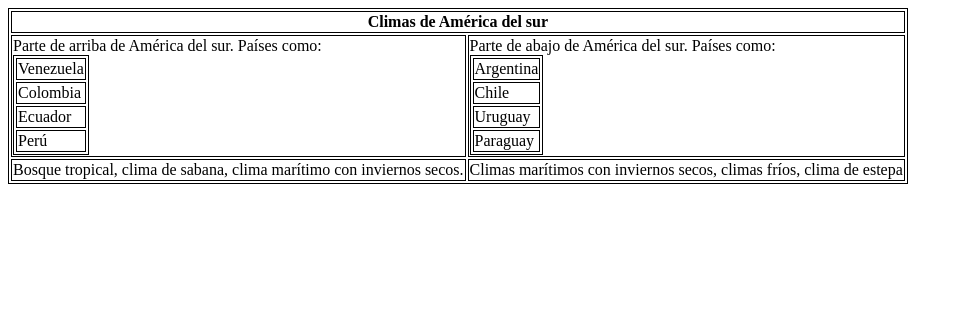
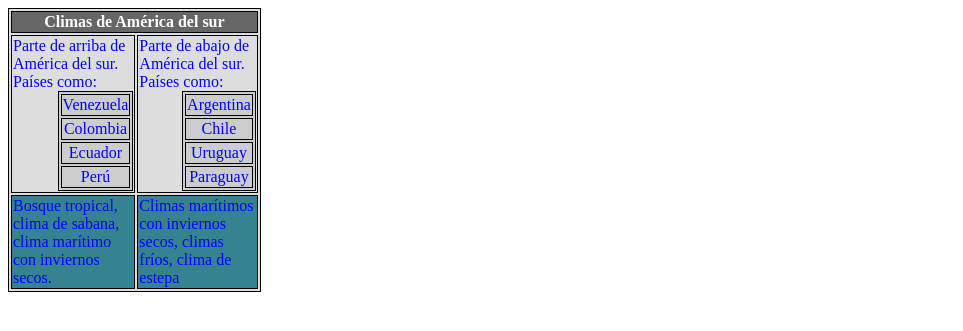
Before and after one commit to DavidColchero/dcv_lm1819, a PHP site: page /tabla03.html in a window 1280 px wide. Shown: the top 331 px of the page, without its empty margins (0-963 px from the left). Run offline with PHP 8.4, Linux system fonts and the light colour scheme.

Commit message:
Fin ejercicio 03

```diff
--- a/Ejercicio03/estilos03.css
+++ b/Ejercicio03/estilos03.css
@@ -1,5 +1,7 @@
 table {
     border: 1px solid black;
+    width: 20%;
+    height: ;
 }
 
 th {
@@ -9,3 +11,26 @@ th {
 td {
     border: 1px solid black;
 }
+
+.tabla_interior {
+    float: top;
+    float: right;
+    width: 27%;
+    text-align: center;
+    background: #CCCCCC;
+}
+
+.gris {
+    background: #DDDDDD;
+    color: blue;
+}
+
+.gris_oscuro {
+    background: #666666;
+    color: white;
+}
+
+.azul {
+    background: #358391;
+    color: blue;
+}
--- a/Ejercicio03/tabla01.html
+++ b/Ejercicio03/tabla01.html
@@ -29,8 +29,8 @@
                 <td style="border: 1px solid black; text-align: center; font-weight: bold; padding: 30px">Colores</td>
                 <td style="border: 1px solid black; text-align: center"><img src="clear-circle-psd-410877.png"></td>
                 <td style="border: 1px solid black; text-align: center"><img src="circulodoble.jpg"></td>
-                <td style="border: 1px solid black; text-align: center"></td>
-                <td style="border: 1px solid black; text-align: center" colspan="2"></td>
+                <td style="border: 1px solid black; text-align: center"><img src="circulodoble.jpg"></td>
+                <td style="border: 1px solid black; text-align: center" colspan="2"><img src="circulodoble.jpg"></td>
             </tr>
             <tr>
                 <td style="border: 1px solid black; text-align: center; font-weight: bold; padding: 30px">Pantalla</td>
--- a/Ejercicio03/tabla03.html
+++ b/Ejercicio03/tabla03.html
@@ -8,17 +8,17 @@
     <link rel="stylesheet" type="text/css" media="screen" href="estilos03.css" />
 </head>
 <body>
-    <table>
+    <table class="gris">
         <thead>
             <tr>
-                <th colspan="4">Climas de América del sur</th>
+                <th class="gris_oscuro" colspan="4">Climas de América del sur</th>
             </tr>
         </thead>
 
         <tbody>
             <tr>
                 <td>Parte de arriba de América del sur. Países como:
-                    <table>
+                    <table class="tabla_interior">
                         <tr>
                             <td>Venezuela</td>
                         </tr>
@@ -33,7 +33,7 @@
                         </tr>
                     </table></td>
                 <td>Parte de abajo de América del sur. Países como:
-                <table>
+                <table class="tabla_interior">
                     <tr>
                         <td>Argentina</td>
                     </tr>
@@ -49,8 +49,8 @@
                 </table></td>
             </tr>
             <tr>
-                <td>Bosque tropical, clima de sabana, clima marítimo con inviernos secos.</td>
-                <td>Climas marítimos con inviernos secos, climas fríos, clima de estepa</td>
+                <td class="azul">Bosque tropical, clima de sabana, clima marítimo con inviernos secos.</td>
+                <td class="azul">Climas marítimos con inviernos secos, climas fríos, clima de estepa</td>
             </tr>
         </tbody>
     </table>
```
